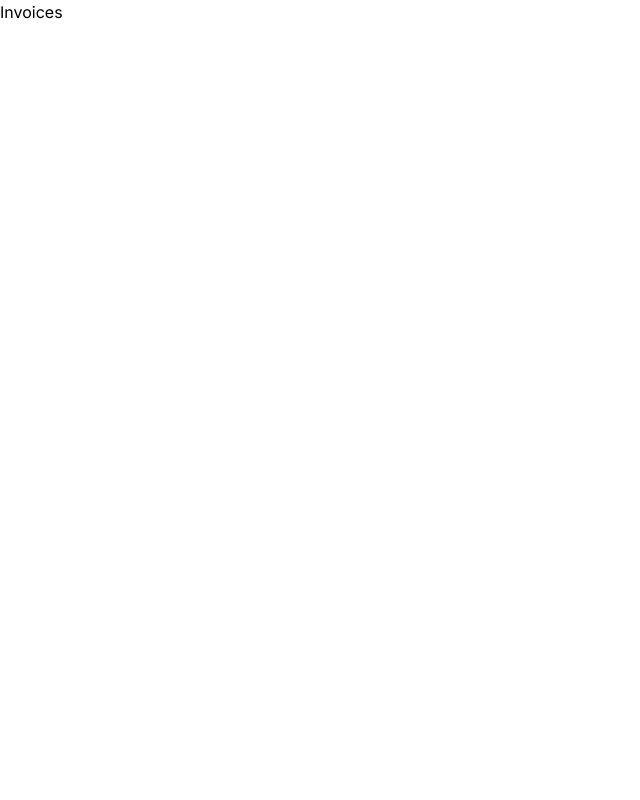
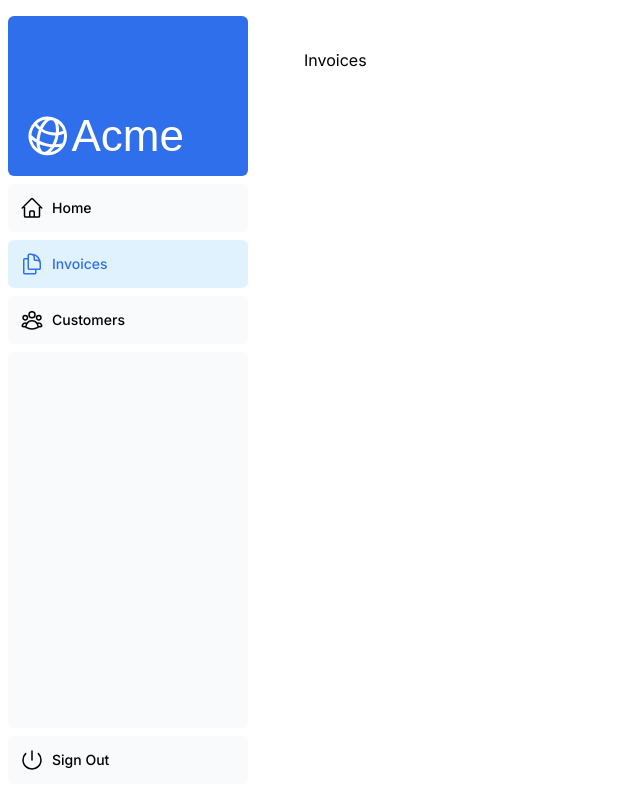
Before and after one commit to atomicn50/nextjs-dashboard, a Next.js app: page /dashboard/invoices in a window 1280 px wide. Shown: the whole page, without its empty margins (0-640 px from the left). Built offline with nearby package versions, Linux system fonts and the light colour scheme; a web font is replaced by a local one.

Commit message:
fix import

```diff
--- /dev/null
+++ b/app/dashboard/layout.tsx
@@ -0,0 +1,12 @@
+import SideNav from '@/app/ui/dashboard/sidenav';
+
+export default function Layout({ children }: { children: React.ReactNode }) {
+  return (
+    <div className="flex h-screen flex-col md:flex-row md:overflow-hidden">
+      <div className="w-full flex-none md:w-64">
+        <SideNav />
+      </div>
+      <div className="flex-grow p-6 md:overflow-y-auto md:p-12">{children}</div>
+    </div>
+  );
+}
--- a/app/layout.tsx
+++ b/app/layout.tsx
@@ -1,5 +1,5 @@
 import '@/app/ui/global.css';
-import { inter } from './ui/font';
+import { inter } from './ui/fonts';
 
 export default function RootLayout({
   children,
--- a/app/page.tsx
+++ b/app/page.tsx
@@ -2,7 +2,7 @@
 import { ArrowRightIcon } from '@heroicons/react/24/outline';
 import Link from 'next/link';
 import styles from '@/app/ui/home.module.css';
-import { lusitana } from './ui/font';
+import { lusitana } from './ui/fonts';
 import Image from 'next/image';
 
 export default function Page() {
--- a/app/ui/acme-logo.tsx
+++ b/app/ui/acme-logo.tsx
@@ -1,5 +1,5 @@
 import { GlobeAltIcon } from '@heroicons/react/24/outline';
-import { lusitana } from './font';
+import { lusitana } from './fonts';
 
 export default function AcmeLogo() {
   return (
--- a/app/ui/dashboard/nav-links.tsx
+++ b/app/ui/dashboard/nav-links.tsx
@@ -1,8 +1,13 @@
+'use client';
+
 import {
   UserGroupIcon,
   HomeIcon,
   DocumentDuplicateIcon,
 } from '@heroicons/react/24/outline';
+import Link from 'next/link';
+import { usePathname } from 'next/navigation';
+import clsx from 'clsx';
 
 // Map of links to display in the side navigation.
 // Depending on the size of the application, this would be stored in a database.
@@ -17,19 +22,27 @@
 ];
 
 export default function NavLinks() {
+  const pathname = usePathname();
+
+  console.log('pathname', pathname)
   return (
     <>
       {links.map((link) => {
         const LinkIcon = link.icon;
         return (
-          <a
+          <Link
             key={link.name}
             href={link.href}
-            className="flex h-[48px] grow items-center justify-center gap-2 rounded-md bg-gray-50 p-3 text-sm font-medium hover:bg-sky-100 hover:text-blue-600 md:flex-none md:justify-start md:p-2 md:px-3"
+            className={clsx(
+              "flex h-[48px] grow items-center justify-center gap-2 rounded-md bg-gray-50 p-3 text-sm font-medium hover:bg-sky-100 hover:text-blue-600 md:flex-none md:justify-start md:p-2 md:px-3",
+              {
+                'bg-sky-100 text-blue-600': pathname === link.href,
+              },
+            )}
           >
             <LinkIcon className="w-6" />
             <p className="hidden md:block">{link.name}</p>
-          </a>
+          </Link>
         );
       })}
     </>
```
Also changed, not shown: app/ui/fonts.ts (renamed from app/ui/font.ts).
